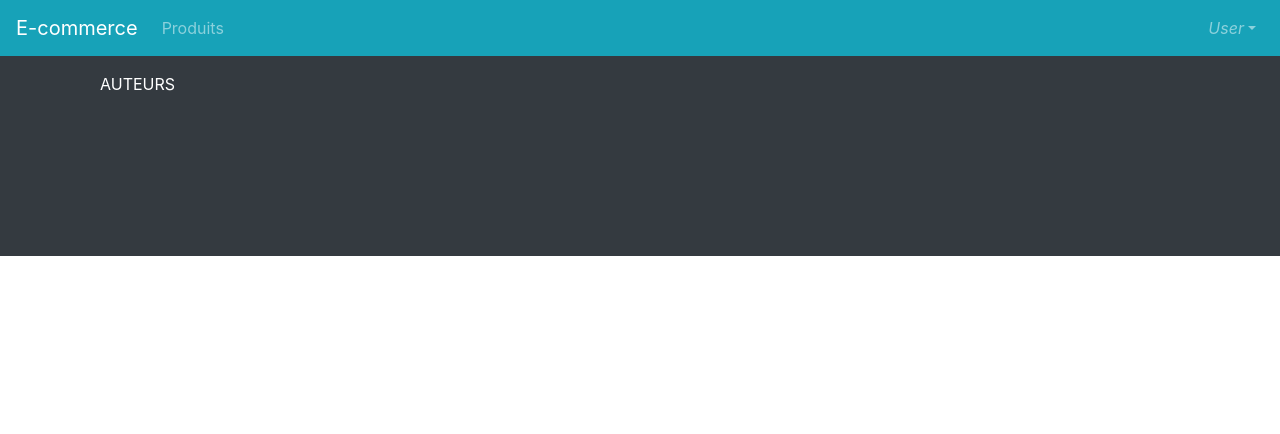
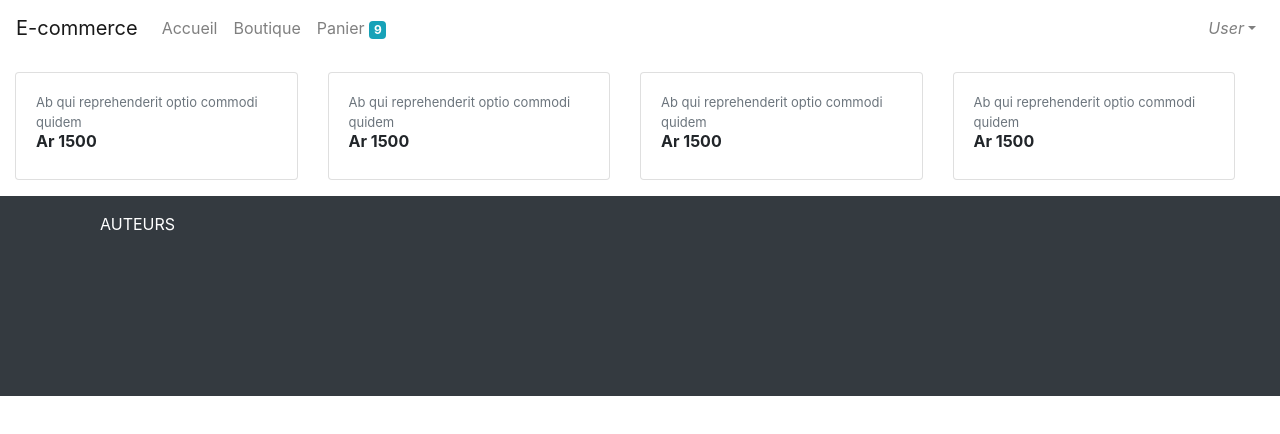
Before and after one commit to kaiser-coder/simple-vuejs-demo, a Vue app: page / in a window 1280 px wide. Shown: the top 434 px of the page. Built offline with nearby package versions, Linux system fonts and the light colour scheme.

Commit message:
Redesign navbar

```diff
--- a/src/components/products/Details.vue
+++ b/src/components/products/Details.vue
@@ -33,7 +33,9 @@
 
               <b-row class="mt-4 mb-4">
                 <b-col lg="12">
-                  <b-button block variant="outline-info">Ajouter</b-button>
+                  <b-button block variant="outline-info"
+                    >Ajouter le produit</b-button
+                  >
                 </b-col>
               </b-row>
             </b-col>
--- a/src/router/routes.js
+++ b/src/router/routes.js
@@ -1,6 +1,10 @@
 import { Products } from "@/views/Pages";
 
 const routes = [
+  {
+    path: "/",
+    component: Products,
+  },
   {
     path: "/products",
     component: Products,
--- a/src/views/Layout/MainLayout.vue
+++ b/src/views/Layout/MainLayout.vue
@@ -1,13 +1,17 @@
 <template>
   <div>
-    <b-navbar toggleable="lg" type="dark" variant="info">
+    <b-navbar toggleable="lg" type="light" variant="faded">
       <b-navbar-brand href="#">E-commerce</b-navbar-brand>
 
       <b-navbar-toggle target="nav-collapse"></b-navbar-toggle>
 
       <b-collapse id="nav-collapse" is-nav>
         <b-navbar-nav>
-          <b-nav-item href="/products">Produits</b-nav-item>
+          <b-nav-item href="/home">Accueil</b-nav-item>
+          <b-nav-item href="/products">Boutique</b-nav-item>
+          <b-nav-item href=""
+            >Panier <b-badge variant="info">9 </b-badge></b-nav-item
+          >
         </b-navbar-nav>
 
         <!-- Right aligned nav items -->
```
